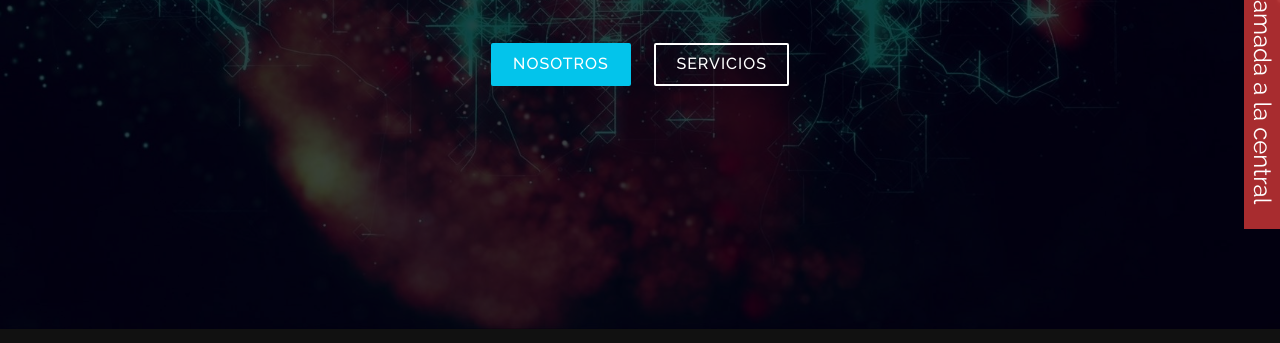
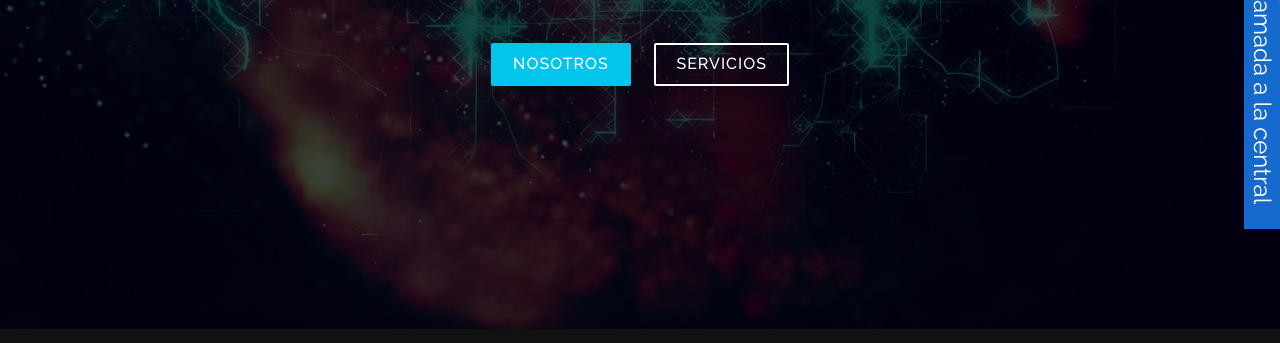
Before and after one commit to pereyradaniel/demosrtc, a website: page index.html in a window 1280 px wide. Shown: the part 471-814 px from the top of the page. Drawn offline with nearby package versions, Linux system fonts and the light colour scheme.

Commit message:
cambio de color botón flotante

```diff
--- a/css/style.css
+++ b/css/style.css
@@ -80,7 +80,7 @@ h1, h2, h3, h4, h5, h6 {
   position: fixed;
   bottom: 100px;
   right: 0;
-  background-color: rgba(213, 57, 57, 0.79);
+  background-color:#1c86ffcb;
   z-index: 10000;
 }
 
```
